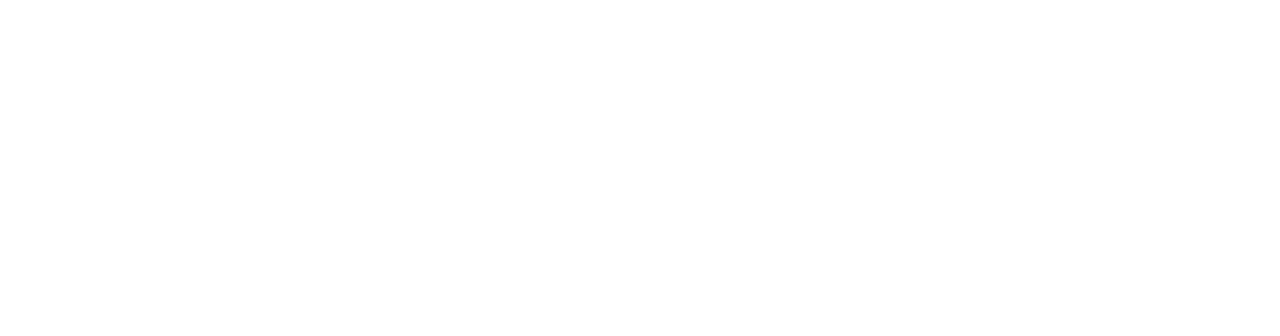
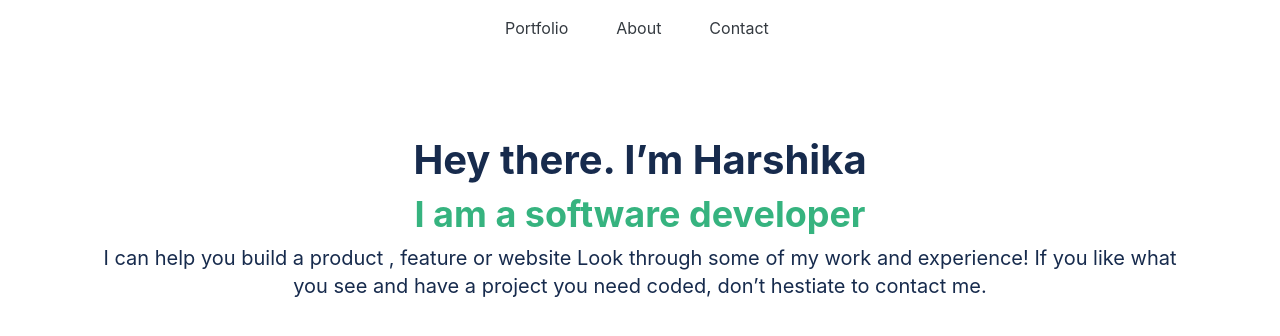
Before and after one commit to harshi0102/Bootstrap-Project, a website: page index.html in a window 1280 px wide. Drawn offline with nearby package versions, Linux system fonts and the light colour scheme.

Commit message:
Update with the index.html and style.css content

```diff
--- a/index.html
+++ b/index.html
@@ -4,9 +4,48 @@
     <meta charset="UTF-8">
     <meta http-equiv="X-UA-Compatible" content="IE=edge">
     <meta name="viewport" content="width=device-width, initial-scale=1.0">
-    <title>Document</title>
+    <title>Harshika's Portfolio</title>
+    <link rel="stylesheet" href="https://cdn.jsdelivr.net/npm/bootstrap@4.0.0/dist/css/bootstrap.min.css" integrity="sha384-Gn5384xqQ1aoWXA+058RXPxPg6fy4IWvTNh0E263XmFcJlSAwiGgFAW/dAiS6JXm" crossorigin="anonymous">
+    <script src="https://code.jquery.com/jquery-3.2.1.slim.min.js" integrity="sha384-KJ3o2DKtIkvYIK3UENzmM7KCkRr/rE9/Qpg6aAZGJwFDMVNA/GpGFF93hXpG5KkN" crossorigin="anonymous"></script>
+<script src="https://cdn.jsdelivr.net/npm/popper.js@1.12.9/dist/umd/popper.min.js" integrity="sha384-ApNbgh9B+Y1QKtv3Rn7W3mgPxhU9K/ScQsAP7hUibX39j7fakFPskvXusvfa0b4Q" crossorigin="anonymous"></script>
+<script src="https://cdn.jsdelivr.net/npm/bootstrap@4.0.0/dist/js/bootstrap.min.js" integrity="sha384-JZR6Spejh4U02d8jOt6vLEHfe/JQGiRRSQQxSfFWpi1MquVdAyjUar5+76PVCmYl" crossorigin="anonymous"></script>
+<link rel="stylesheet" href="style.css" class="css">
 </head>
 <body>
+    <div class="container navcenter">
+        <div class="row justify-content-center">
+            <div class="col-4 align-items-center">
 
+            </div>
+    <div class="col-8">
+        <nav class="navbar navbar-expand-lg navbar-light bg-white">
+            <ul class="navbar-nav mr-auto">
+                <li class="nav-item px-3">
+                    <a class="nav-link text-dark" href="#">Portfolio</a>
+                  </li>
+                  <li class="nav-item px-3">
+                    <a class="nav-link text-dark" href="#">About</a>
+                  </li>
+                  <li class="nav-item px-3">
+                    <a class="nav-link text-dark" href="#">Contact</a>
+                  </li>
+                  </ul>
+        </nav>
+    </div>
+    </div>
+    </div>
+
+    <!--intro-->
+    <div class="container intro">
+        <div class="row justify-content-center">
+            <div class="col-md-12 text-center">
+                <h1 class="name font-weight-bold">Hey there. I’m Harshika
+                </h1>
+                 <h1 class="profession font-weight-bold">I am a software developer</h1>
+                  <p class="para font-weight-normal">I can help you build a product , feature or website Look through some of my work and experience! If you like what you see and have a project you need coded, don’t hestiate to contact me.
+                </p>
+            </div>
+        </div>
+    </div>
 </body>
 </html>
--- a/style.css
+++ b/style.css
@@ -0,0 +1,29 @@
+.name{
+    color:#172b4d;
+    font-family:'Inter',sans-serif;
+    font-size:40px;
+    font-style: normal;
+    text-align: center;
+}
+.profession{
+    color:#36b37f;
+    font-style: normal;
+    font-size:36px;
+    font-family:'Inter',sans-serif;
+    line-height: 44px;
+    text-align: center;
+
+}
+.para{
+    color:#172b4d;
+    font-family:'Inter',sans-serif;
+    font-style:normal;
+    font-size:20px;
+    line-height: 28px;
+
+    text-align: center;
+
+}
+.intro{
+    margin-top:80px;
+}
```
